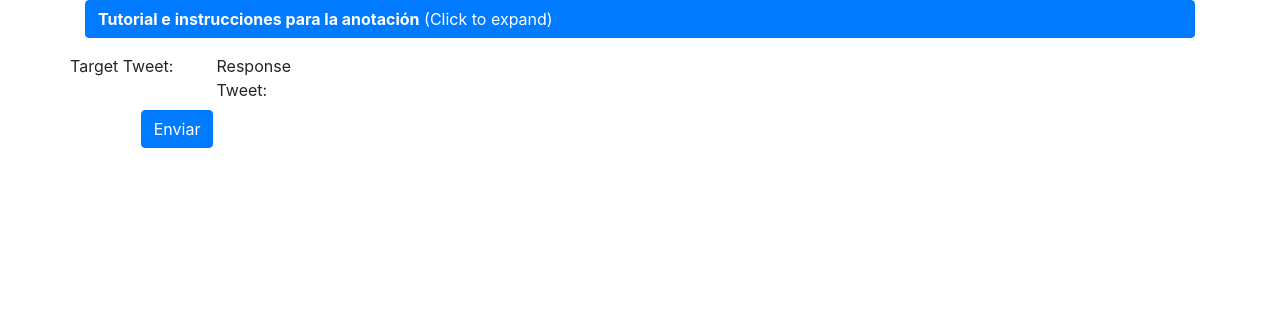
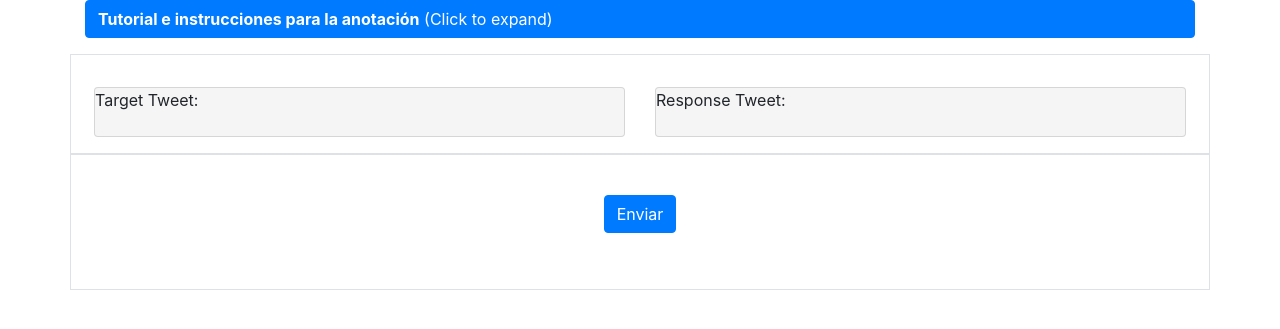
Before and after one commit to Angeluz-07/Tweets-Analysis-CMU-ESPOL, a Django app: template web_app/analisis/templates/analisis/annotate.html in a window 1280 px wide. Shown: the part 56-385 px from the top of the page. Run offline with Django 3.2, Linux system fonts and the light colour scheme; the template is opened without the code that fills it: most values are stand-ins (such as "Sample title", 1, 10 or a date in 2020); some libraries are stand-ins or nearby versions.

Commit message:
fix: :lipstick: update vertical layout

```diff
--- a/web_app/analisis/templates/analisis/annotate.html
+++ b/web_app/analisis/templates/analisis/annotate.html
@@ -60,7 +60,7 @@
 	<!-- End instructions -->
 
 	<!-- Categorization Layout -->
-	<div class="row" id="workContent1">
+	<div class="" id="workContent1">
 
 		<form action="{% url 'annotate' %}" method="post">
 		{% csrf_token %}
@@ -68,48 +68,37 @@
 		<!-- Tweet Relation Id-->
 		<input id="tweet_relation_id" type="hidden" name="tweet_relation_id" value={{ tweet_relation_id }} />
 
-		<div class="row">
-			<div class="col-sm-6">
+		<div class="row border rounded-0 py-4 px-2">
+				<div class="col-6">
+				<div class="card my-2 h-100" style="background-color: #f5f5f5;">
 					<label>Target Tweet:</label>
 					<div class="well tweet-box" id="tweetTarget" data-tweet-id="{{ tweet_target_id }}" data-tweet-text="{{ tweet_target_text }}">
-				<!--input type="hidden" name="tw_tar_1"  /-->
+					</div>
 				</div>
 				</div>
 
-			<div class="col-sm-6">
+
+				<div class="col-6">
+				<div class="card my-2 h-100" style="background-color: #f5f5f5;">
 					<label>Response Tweet:</label>
 					<div class="well tweet-box" id="tweetResponse" data-tweet-id="{{ tweet_response_id }}"  data-tweet-text="{{ tweet_response_text }}">
-				<!--input type="hidden" name="tw_tar_1"/-->
 					</div>
 				</div>
 				</div>
-	<!--div>
-		<p>
-		<a class="btn btn-primary" href="#collapseExample" data-toggle="collapse"  role="button" aria-expanded="false" >
-			Link with href
-		</a>
-		</p>
-		<div class="collapse" id="collapseExample">
-		<div class="card card-body">
-			CONTENT
 		</div>
-		</div>
-	</div-->
 
-		<div class="row" id="annotationApp">
+
+		<div class="row  border rounded-0 py-4 px-2" id="annotationApp">
 			<div class="col-sm-12">
-
 				<!-- Annotator -->
 				<input type="hidden"  name="annotator_id" value={{ user.id }} />
 
 				<div id="questionsAccordion">
 					<template v-for="(questions, section) in questionsGroupedBySection()" :key="section">
-						<p>
-							<button class="btn alert-dark btn-block" :data-target="'#'.concat(idFromSentence(section))" data-toggle="collapse"  type="button" role="button" aria-expanded="false" >
+							<button class="btn btn-block alert-primary mt-2" :data-target="'#'.concat(idFromSentence(section))" data-toggle="collapse"  type="button" role="button" aria-expanded="false">
 								#[[ section ]]
 							</button>
-						</p>
-						<div class="collapse" :id="idFromSentence(section)" data-parent="#questionsAccordion">
+						<div class="collapse mb-2" :id="idFromSentence(section)" data-parent="#questionsAccordion">
 							<div class="card card-body">
 								<template  v-for="question in questions">
 									<label> #[[ question.value ]] </label>
@@ -143,11 +132,10 @@
 				</div>
 
 				<div class="form-group row">
-					<div class="col-sm-10 text-center">
+					<div class="col-12 text-center my-3">
 					<button type="submit" class="btn btn-primary">Enviar</button>
 					</div>
 				</div>
-
 			</div>
 		</div>
 
```
Lines whose indentation alone changed are shown as unchanged.
